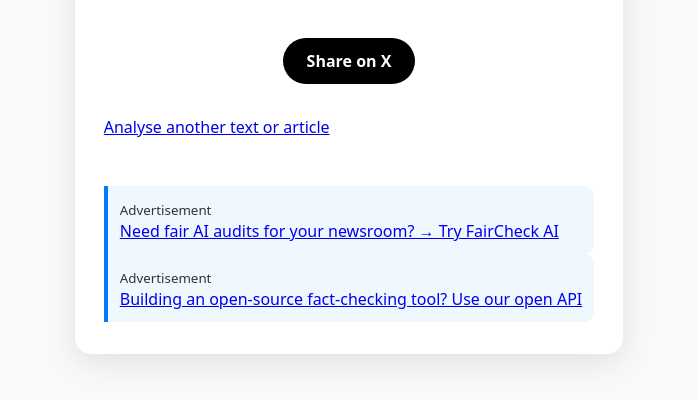
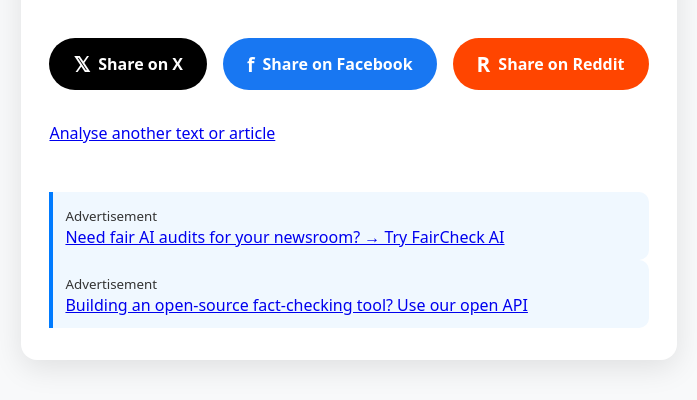
Before and after one commit to TheNedgineer/nofussalyzer, a FastAPI app: template templates/result.html in a window 1280 px wide. Shown: the part 623-1023 px from the top of the page, without its empty margins (291-988 px from the left). Run offline with FastAPI, Linux system fonts and the light colour scheme; the template is opened without the code that fills it, so the values that code supplies are empty.

Commit message:
added fb and reddit share buttons

```diff
--- a/templates/result.html
+++ b/templates/result.html
@@ -32,14 +32,33 @@
     <li>Right-wing: {{ (scores.scores.Right * 100)|round(1) }}%</li>
   </ul>
 
-  <!-- The share-on-x button -->
-  <div style="text-align:center; margin:2rem 0;">
-      <a href="https://x.com/intent/post?text={{ share_text|urlencode }}&url={{ share_url|urlencode }}"
-         target="_blank"
-         style="background:#000; color:white; padding:12px 24px; border-radius:50px; text-decoration:none; font-weight:bold; display:inline-block;">
-         Share on X
-      </a>
+  <!-- Share buttons row -->
+<div style="text-align:center; margin:2rem 0;">
+  <div style="display: flex; justify-content: center; gap: 16px; flex-wrap: wrap;">
+
+    <!-- Share on X -->
+    <a href="https://x.com/intent/post?text={{ share_text|urlencode }}&url={{ share_url|urlencode }}"
+       target="_blank" rel="noopener"
+       style="background:#000; color:white; padding:12px 24px; border-radius:50px; text-decoration:none; font-weight:bold; display:inline-flex; align-items:center; gap:8px;">
+      <span style="font-size:1.3em;">𝕏</span> Share on X
+    </a>
+
+    <!-- Share on Facebook -->
+    <a href="https://www.facebook.com/sharer/sharer.php?u={{ share_url|urlencode }}"
+       target="_blank" rel="noopener"
+       style="background:#1877F2; color:white; padding:12px 24px; border-radius:50px; text-decoration:none; font-weight:bold; display:inline-flex; align-items:center; gap:8px;">
+      <span style="font-size:1.2em;">f</span> Share on Facebook
+    </a>
+
+    <!-- Share on Reddit -->
+    <a href="https://reddit.com/submit?url={{ share_url|urlencode }}&title={{ share_text|urlencode }}"
+       target="_blank" rel="noopener"
+       style="background:#FF4500; color:white; padding:12px 24px; border-radius:50px; text-decoration:none; font-weight:bold; display:inline-flex; align-items:center; gap:8px;">
+      <span style="font-size:1.3em; font-weight:bold;">R</span> Share on Reddit
+    </a>
+
   </div>
+</div>
 
   <p><a href="/">Analyse another text or article</a></p>
 
```
